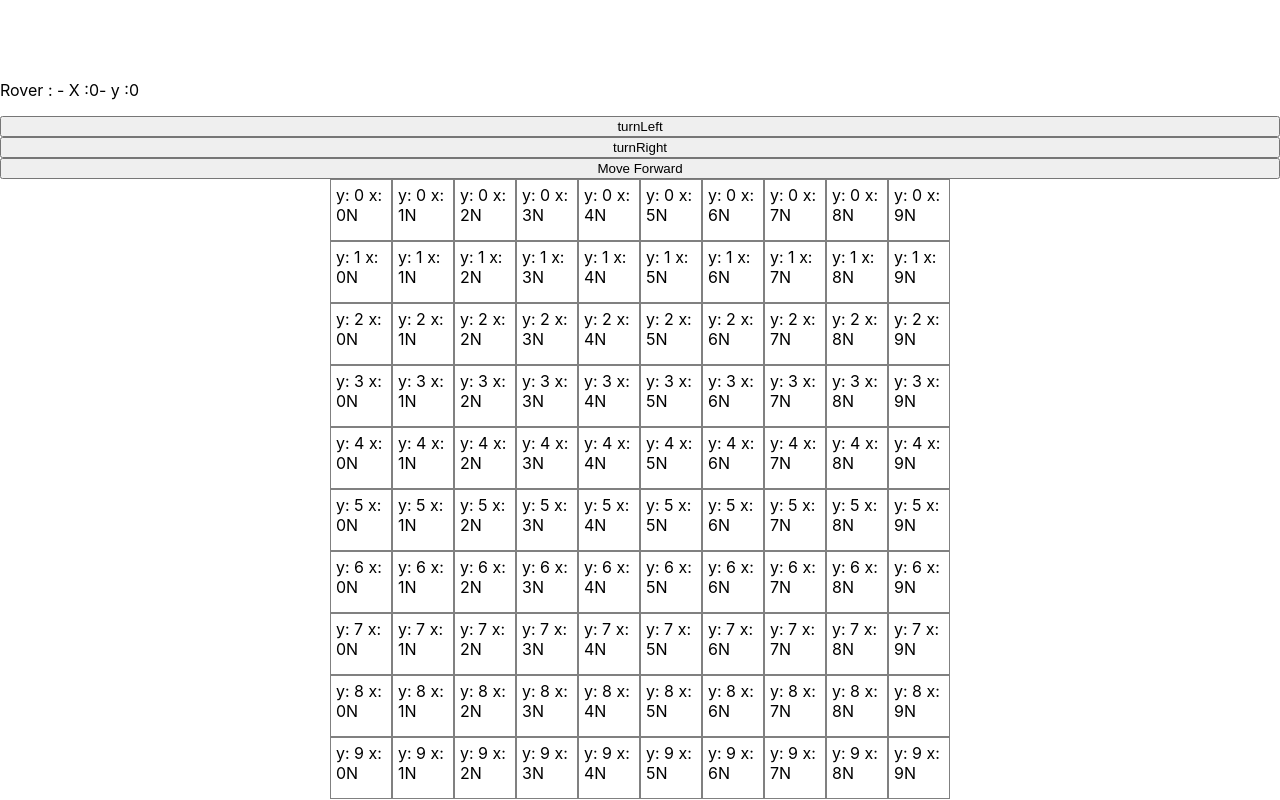
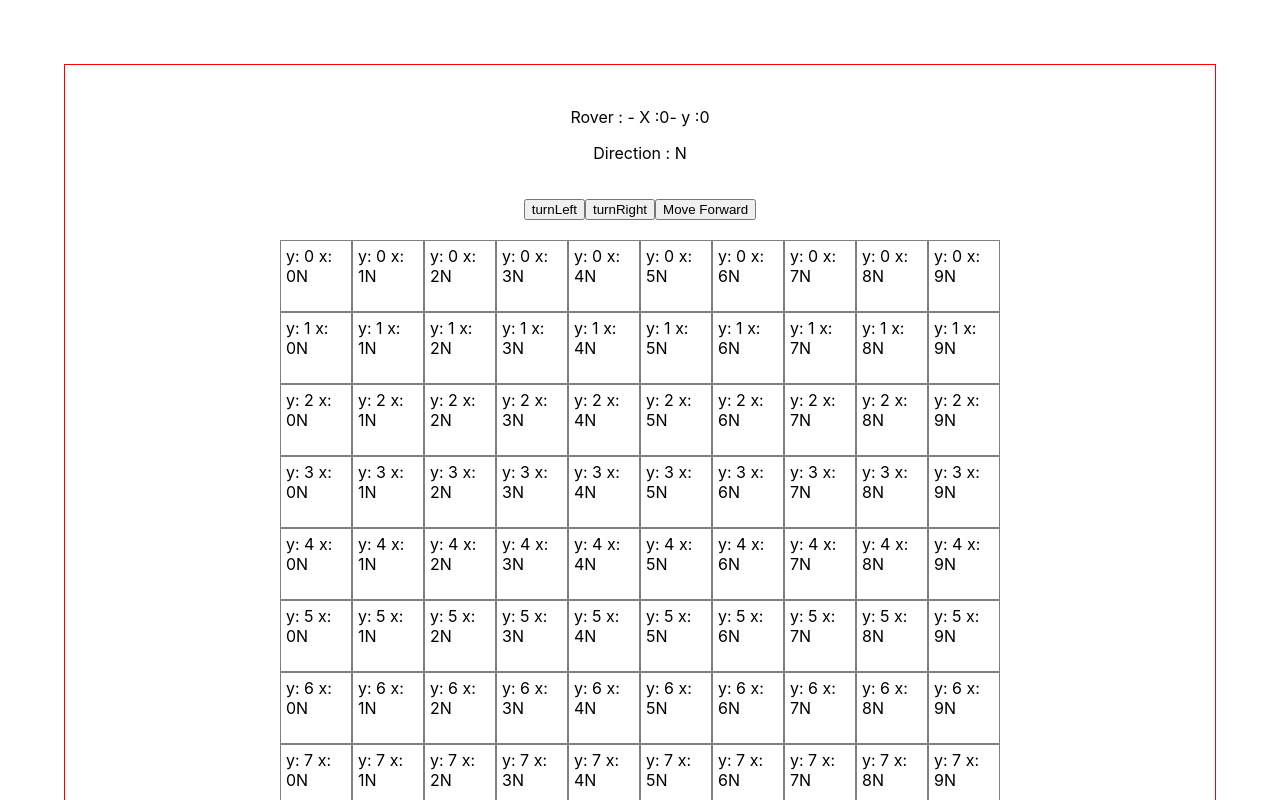
Before and after one commit to zorisse/marsRover, a React (Create React App) app: page / in a window 1280 px wide. Shown: the top 800 px of the page. Built offline with nearby package versions, Linux system fonts and the light colour scheme.

Commit message:
ajout des button

```diff
--- a/src/App.js
+++ b/src/App.js
@@ -1,8 +1,8 @@
-import React, {
-  Component
-} from 'react';
+import React, {Component} from 'react';
 import Grid from './components/grid.js'
 import './pp.css'
+import Buttons from './components/button.js'
+import Message from './components/message.js'
 
 class App extends Component {
   state = {
@@ -23,7 +23,8 @@
       x: 0,
       y: 0,
       travellog: []
-    }
+    },
+    messageAlert: null,
 
   }
 
@@ -72,27 +73,29 @@
 
     const roverTemp = { ...this.state.Rover
     };
+    const arrayGridTemp = {...this.state.arrayGrid};
+    var messageAlertTemp = this.state.messageAlert;
     switch (roverTemp.direction) {
       case "N":
         // si y =0 ne ignorer la commande
         if (roverTemp.y !== 0) {
           roverTemp.y -= 1;
         } else {
-          console.log("Vous avez atteint la frontière Nord, vous ne pouvez pas aller plus loin");
+          messageAlertTemp = "Vous avez atteint la frontière Nord, vous ne pouvez pas aller plus loin";
         }
         break;
       case "S":
         if (roverTemp.y !== 10) {
           roverTemp.y += 1;
         } else {
-          console.log("Vous avez atteint la frontière Sud, vous ne pouvez pas aller plus loin");
+          messageAlertTemp ="Vous avez atteint la frontière Sud, vous ne pouvez pas aller plus loin";
         }
         break;
       case "E":
         if (roverTemp.x !== 10) {
           roverTemp.x += 1;
         } else {
-          console.log("Vous avez atteint la frontière Est, vous ne pouvez pas aller plus loin");
+          messageAlertTemp ="Vous avez atteint la frontière Est, vous ne pouvez pas aller plus loin";
         }
 
         break;
@@ -100,34 +103,52 @@
         if (roverTemp.x !== 0) {
           roverTemp.x -= 1;
         } else {
-          console.log("Vous avez atteint la frontière West, vous ne pouvez pas aller plus loin");
+          messageAlertTemp ="Vous avez atteint la frontière West, vous ne pouvez pas aller plus loin";
         }
         break;
         default:console.log("OOPS je n'ai pas prévu ce scénario");
     }
+
+    arrayGridTemp[roverTemp.y][roverTemp.x]= "ROVER"
     this.setState({
       Rover: { ...roverTemp
-      }
+      },
+      messageAlert: messageAlertTemp,
     })
   }
 
 
+
+
   render() {
     return (
-      <div className='pp'>
-              <p>
+      <div className='pp' style={{display: 'flex' , flexDirection: 'column', border:'1px solid red', justifyContent:'center', margin:'5%', padding:'2%'}}>
+
+         <div style={{textAlign:'center'}}>
+         <p >
           Rover :
           - X :{this.state.Rover.x}
           - y :{this.state.Rover.y}
+
         </p>
+        <p> Direction : {this.state.Rover.direction}</p>
+        <div>
+            <Message message ={this.state.messageAlert}/>
+        </div>
 
-      <button  onClick={this.turnLeft} >turnLeft</button>
-      <button  onClick={this.turnRight} >turnRight</button>
-      <button  onClick={this.moveFoward} >Move Forward</button>
 
-        <Grid  boxes={this.state.arrayGrid}    dir={this.state.Rover.direction}
+         </div>
 
-        />
+
+        <div>
+          <Buttons turnleft={this.turnLeft} turnRight={this.turnRight} moveFoward={this.moveFoward} />
+        </div>
+        <div>
+        <Grid  boxes={this.state.arrayGrid}    dir={this.state.Rover.direction}/>
+        </div>
+
+
+
 
 
       </div>
--- /dev/null
+++ b/src/components/button.js
@@ -0,0 +1,14 @@
+import React from 'react';
+
+
+const Buttons = (props) =>{
+    return(
+        <div style={{display:'flex', flexDirection:'row', justifyContent:'center', margin:'20px 0px'  }}>
+    <button  onClick={props.turnLeft} >turnLeft</button>
+    <button  onClick={props.turnRight} >turnRight</button>
+    <button  onClick={props.moveFoward} >Move Forward</button>
+        </div>
+    )
+}
+
+export default Buttons;
--- a/src/components/grid.css
+++ b/src/components/grid.css
@@ -7,8 +7,8 @@
 }
 
 .boxes{
-    height: 50px;
-    width: 50px;
+    height: 60px;
+    width: 60px;
     border: 1px solid gray;
     padding: 5px;
 }
--- /dev/null
+++ b/src/components/message.js
@@ -0,0 +1,19 @@
+import React from 'react'
+
+const Message = (props) => {
+    let mess = props.message;
+
+
+
+            return(
+
+                <p>{
+                    mess
+                 }</p>
+            )
+
+
+
+}
+
+export default Message;
--- a/src/pp.css
+++ b/src/pp.css
@@ -4,4 +4,5 @@
     justify-content: space-around;
     align-content: center;
     margin-top: 5%;
+    border: 2 px solid red;
 }
```
Also changed, not shown: 1 other file (tests, documents, lock files or other folders).
